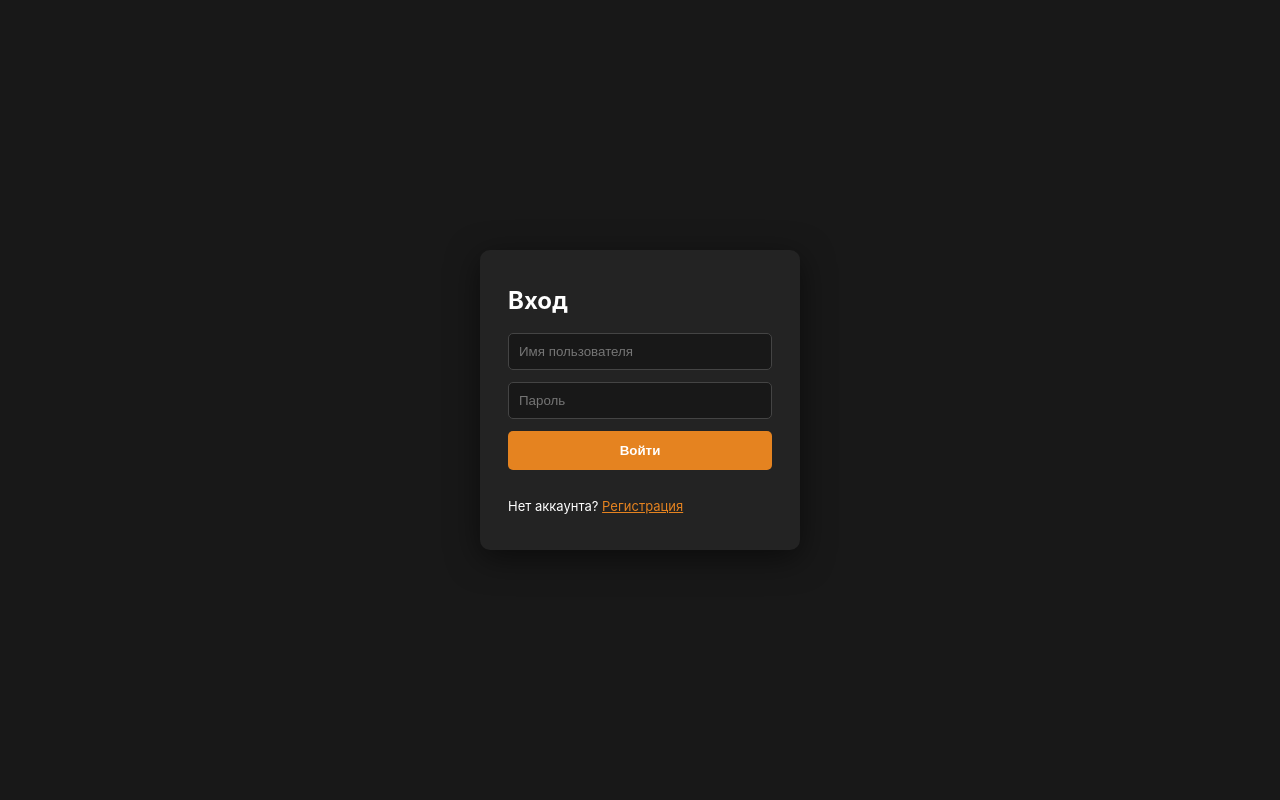
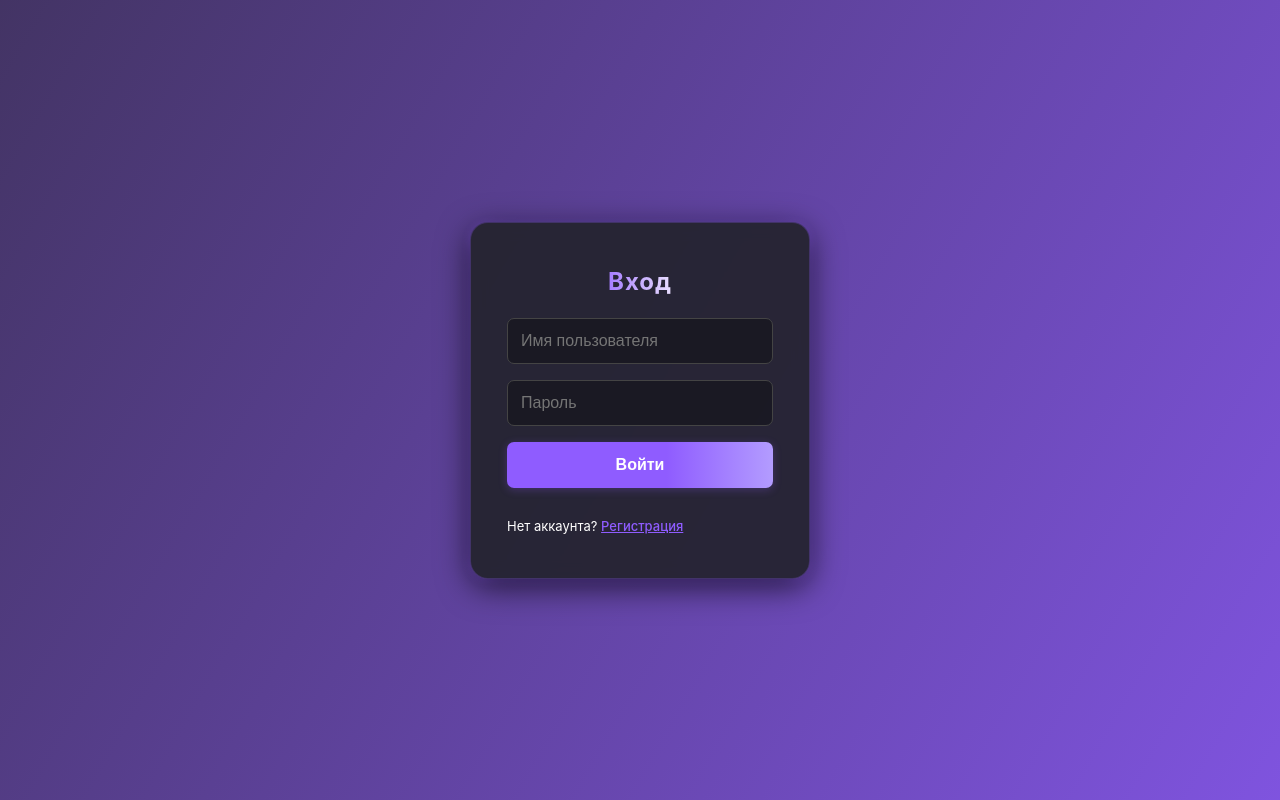
Before and after one commit to crlx1q/Reflexai, a website: page auth.html in a window 1280 px wide. Drawn offline with Linux system fonts and the light colour scheme.

Commit message:
Update auth.html

```diff
--- a/auth.html
+++ b/auth.html
@@ -6,14 +6,110 @@
     <meta name="viewport" content="width=device-width, initial-scale=1.0">
     <link rel="stylesheet" href="style.css">
     <style>
-        body { background: #181818; color: #fff; display: flex; align-items: center; justify-content: center; height: 100vh; }
-        .auth-box { background: #232323; border-radius: 10px; box-shadow: 0 8px 32px #0008; padding: 36px 28px; min-width: 320px; max-width: 95vw; }
-        .auth-box h2 { margin-bottom: 18px; }
-        .auth-box form { display: flex; flex-direction: column; gap: 12px; }
-        .auth-box input { padding: 10px; border-radius: 5px; border: 1px solid #444; background: #181818; color: #fff; }
-        .auth-box button { padding: 12px; background: #E58320; color: #fff; border: none; border-radius: 5px; font-weight: 600; cursor: pointer; }
-        .auth-box .switch-link { color: #E58320; cursor: pointer; text-decoration: underline; }
-        .auth-box .feedback { color: #f55; min-height: 18px; font-size: 13px; }
+        body {
+            min-height: 100vh;
+            margin: 0;
+            padding: 0;
+            /* Анимированный фиолетовый градиент */
+            background: linear-gradient(120deg, #181818 0%, #232323 40%, #8f5cff 100%, #b39cff 120%);
+            background-size: 300% 300%;
+            animation: gradientMove 10s ease-in-out infinite;
+            color: #fff;
+            display: flex;
+            align-items: center;
+            justify-content: center;
+        }
+        @keyframes gradientMove {
+            0% { background-position: 0% 50%; }
+            50% { background-position: 100% 50%; }
+            100% { background-position: 0% 50%; }
+        }
+        .auth-box {
+            background: rgba(35,35,45,0.92);
+            border-radius: 18px;
+            box-shadow: 0 8px 32px 0 #000a, 0 1.5px 8px #8f5cff80;
+            padding: 44px 36px;
+            min-width: 340px;
+            max-width: 95vw;
+            backdrop-filter: blur(8px);
+            border: 1.5px solid #8f5cff40;
+            transition: box-shadow 0.3s;
+            opacity: 0;
+            transform: translateY(30px) scale(0.98);
+            animation: fadeInUp 0.8s cubic-bezier(.23,1.01,.32,1) 0.2s forwards;
+        }
+        .auth-box:hover {
+            box-shadow: 0 12px 40px 0 #000c, 0 2px 12px #b39cffb0;
+        }
+        .auth-box h2 {
+            margin-bottom: 22px;
+            font-weight: 700;
+            letter-spacing: 1px;
+            text-align: center;
+            background: linear-gradient(90deg, #8f5cff 30%, #fff 70%);
+            -webkit-background-clip: text;
+            -webkit-text-fill-color: transparent;
+            background-clip: text;
+        }
+        .auth-box form {
+            display: flex;
+            flex-direction: column;
+            gap: 16px;
+        }
+        .auth-box input {
+            padding: 13px;
+            border-radius: 7px;
+            border: 1.5px solid #444;
+            background: rgba(24,24,34,0.92);
+            color: #fff;
+            font-size: 16px;
+            transition: border 0.2s, box-shadow 0.2s;
+            outline: none;
+        }
+        .auth-box input:focus {
+            border: 1.5px solid #8f5cff;
+            box-shadow: 0 0 0 2px #8f5cff40;
+        }
+        .auth-box button {
+            padding: 14px;
+            background: linear-gradient(90deg, #8f5cff 60%, #b39cff 100%);
+            color: #fff;
+            border: none;
+            border-radius: 7px;
+            font-weight: 700;
+            font-size: 16px;
+            cursor: pointer;
+            box-shadow: 0 2px 8px #8f5cff40;
+            transition: background 0.3s, box-shadow 0.2s, transform 0.1s;
+        }
+        .auth-box button:hover {
+            background: linear-gradient(90deg, #b39cff 0%, #8f5cff 100%);
+            box-shadow: 0 4px 16px #8f5cff80;
+            transform: translateY(-2px) scale(1.03);
+        }
+        .auth-box .switch-link {
+            color: #8f5cff;
+            cursor: pointer;
+            text-decoration: underline;
+            font-weight: 500;
+            transition: color 0.2s;
+        }
+        .auth-box .switch-link:hover {
+            color: #b39cff;
+        }
+        .auth-box .feedback {
+            color: #f55;
+            min-height: 18px;
+            font-size: 13px;
+            margin-top: 2px;
+            text-align: center;
+        }
+        @keyframes fadeInUp {
+            to {
+                opacity: 1;
+                transform: translateY(0) scale(1);
+            }
+        }
     </style>
 </head>
 <body>
```
